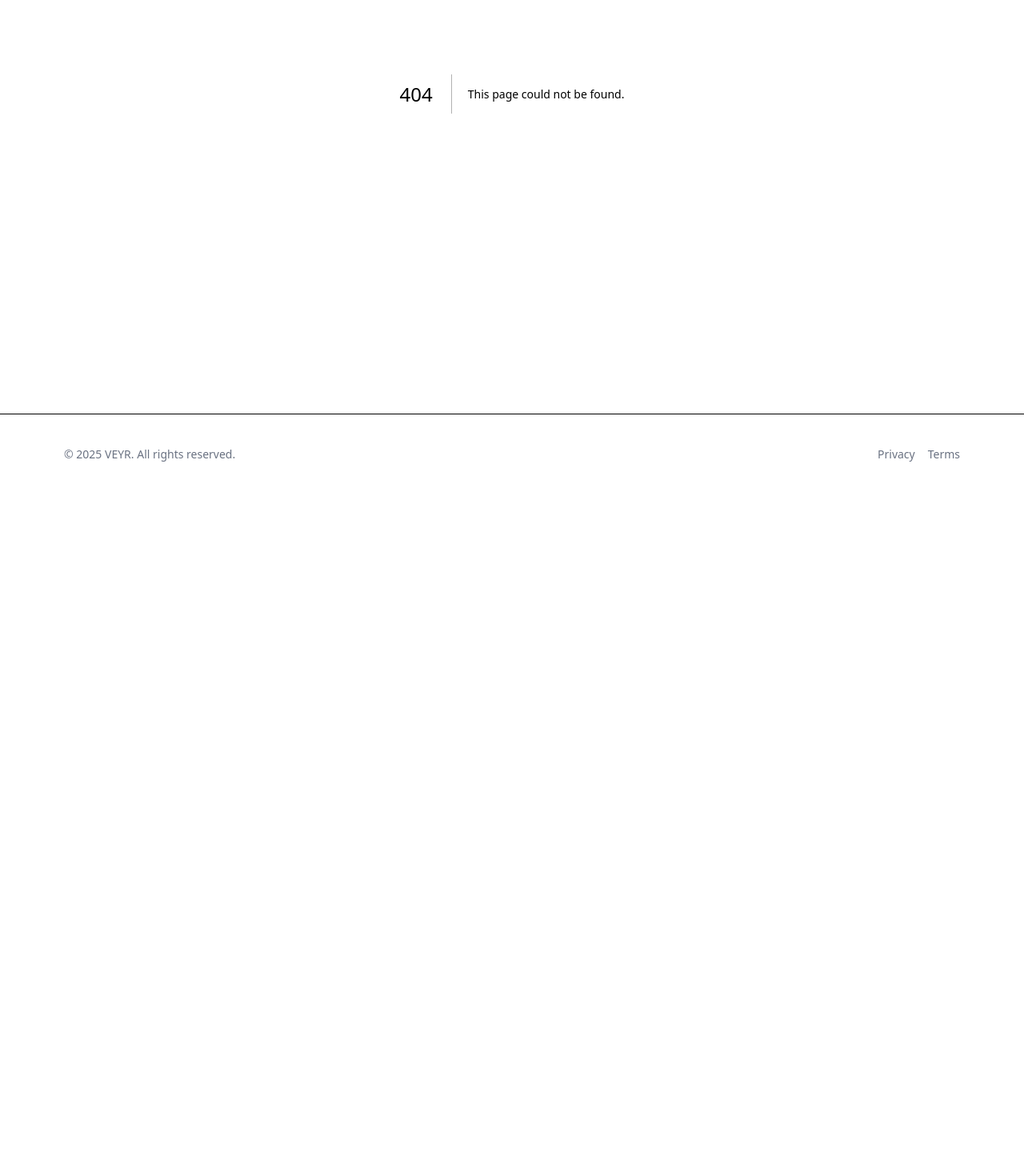
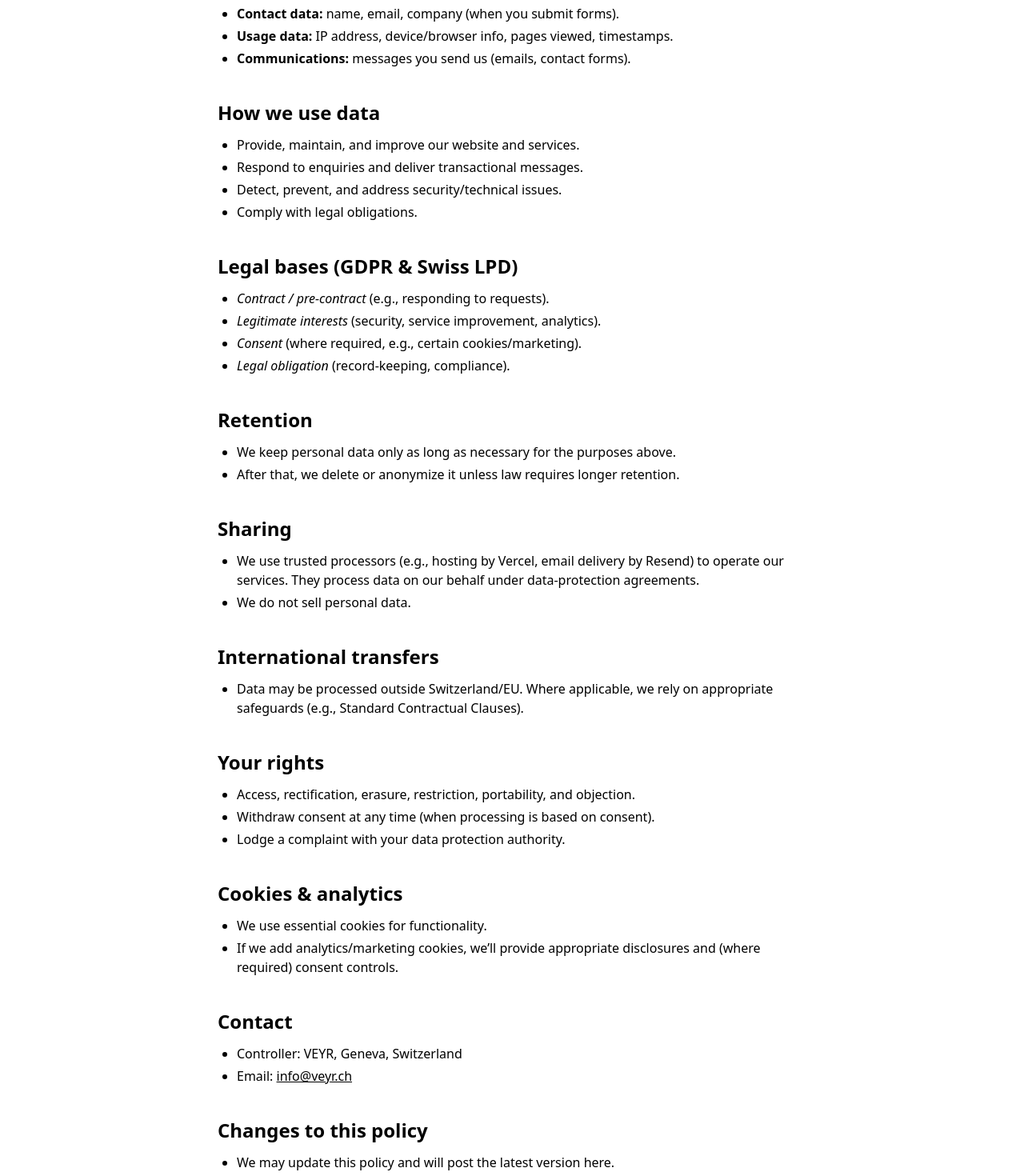
Before and after one commit to nolimitasiya/veyr-site, a Next.js app: page /privacy in a window 1280 px wide. Before the commit this address had no page. Shown: the part 340-1810 px from the top of the page at 80% size. Before the commit the page ends 958 px from the top, so only its background shows below. Built offline with nearby package versions, Linux system fonts and the light colour scheme.

Commit message:
feat(nav): hover+active underline in Header

```diff
--- a/src/app/articles/page.tsx
+++ b/src/app/articles/page.tsx
@@ -57,19 +57,6 @@ export default function SingleArticle() {
             </section>
           ))}
         </div>
-
-        <div className="mt-12 border-t pt-8 text-center md:text-left">
-          <h3 className="text-lg font-semibold mb-2">Book a demo</h3>
-          <p className="text-gray-700 mb-4">
-            See how real-time detection behavesfor your own vehicles or homes.
-          </p>
-          <Link
-            href="/#demo"
-            className="inline-block px-6 py-3 rounded-full bg-black text-white hover:bg-gray-800 transition"
-          >
-            Book a Demo
-          </Link>
-        </div>
       </article>
     </main>
   );
--- /dev/null
+++ b/src/app/privacy/page.tsx
@@ -0,0 +1,95 @@
+export const metadata = {
+  title: "Privacy Policy — VEYR",
+  description:
+    "How VEYR collects, uses, and protects your data (GDPR & Swiss LPD aligned).",
+};
+
+export default function PrivacyPage() {
+  return (
+    <main className="mx-auto max-w-3xl px-4 py-12">
+      <h1 className="!text-center !font-bold text-3xl md:text-4xl mb-6">Privacy Policy</h1>
+      <p className="text-sm opacity-70 mb-6">
+        <strong>Last updated:</strong> {new Date().toLocaleDateString()}
+      </p>
+
+      <p className="mb-6">
+        VEYR (“we”, “us”, “our”) operates veyr.ch and related services. This notice explains
+        what we collect, how we use it, and your rights.
+      </p>
+
+      <h2 className="!font-bold text-xl md:text-2xl mt-10 mb-3">What we collect</h2>
+      <ul className="list-disc pl-6 space-y-1 mb-6">
+        <li><strong>Contact data:</strong> name, email, company (when you submit forms).</li>
+        <li><strong>Usage data:</strong> IP address, device/browser info, pages viewed, timestamps.</li>
+        <li><strong>Communications:</strong> messages you send us (emails, contact forms).</li>
+      </ul>
+
+      <h2 className="!font-bold text-xl md:text-2xl mt-10 mb-3">How we use data</h2>
+      <ul className="list-disc pl-6 space-y-1 mb-6">
+        <li>Provide, maintain, and improve our website and services.</li>
+        <li>Respond to enquiries and deliver transactional messages.</li>
+        <li>Detect, prevent, and address security/technical issues.</li>
+        <li>Comply with legal obligations.</li>
+      </ul>
+
+      <h2 className="!font-bold text-xl md:text-2xl mt-10 mb-3">Legal bases (GDPR & Swiss LPD)</h2>
+      <ul className="list-disc pl-6 space-y-1 mb-6">
+        <li><em>Contract / pre-contract</em> (e.g., responding to requests).</li>
+        <li><em>Legitimate interests</em> (security, service improvement, analytics).</li>
+        <li><em>Consent</em> (where required, e.g., certain cookies/marketing).</li>
+        <li><em>Legal obligation</em> (record-keeping, compliance).</li>
+      </ul>
+
+      <h2 className="!font-bold text-xl md:text-2xl mt-10 mb-3">Retention</h2>
+      <ul className="list-disc pl-6 space-y-1 mb-6">
+        <li>We keep personal data only as long as necessary for the purposes above.</li>
+        <li>After that, we delete or anonymize it unless law requires longer retention.</li>
+      </ul>
+
+      <h2 className="!font-bold text-xl md:text-2xl mt-10 mb-3">Sharing</h2>
+      <ul className="list-disc pl-6 space-y-1 mb-6">
+        <li>
+          We use trusted processors (e.g., hosting by Vercel, email delivery by Resend) to operate our services.
+          They process data on our behalf under data-protection agreements.
+        </li>
+        <li>We do not sell personal data.</li>
+      </ul>
+
+      <h2 className="!font-bold text-xl md:text-2xl mt-10 mb-3">International transfers</h2>
+      <ul className="list-disc pl-6 space-y-1 mb-6">
+        <li>
+          Data may be processed outside Switzerland/EU. Where applicable, we rely on appropriate safeguards
+          (e.g., Standard Contractual Clauses).
+        </li>
+      </ul>
+
+      <h2 className="!font-bold text-xl md:text-2xl mt-10 mb-3">Your rights</h2>
+      <ul className="list-disc pl-6 space-y-1 mb-6">
+        <li>Access, rectification, erasure, restriction, portability, and objection.</li>
+        <li>Withdraw consent at any time (when processing is based on consent).</li>
+        <li>Lodge a complaint with your data protection authority.</li>
+      </ul>
+
+      <h2 className="!font-bold text-xl md:text-2xl mt-10 mb-3">Cookies & analytics</h2>
+      <ul className="list-disc pl-6 space-y-1 mb-6">
+        <li>We use essential cookies for functionality.</li>
+        <li>
+          If we add analytics/marketing cookies, we’ll provide appropriate disclosures
+          and (where required) consent controls.
+        </li>
+      </ul>
+
+      <h2 className="!font-bold text-xl md:text-2xl mt-10 mb-3">Contact</h2>
+      <ul className="list-disc pl-6 space-y-1 mb-6">
+        <li>Controller: VEYR, Geneva, Switzerland</li>
+        <li>Email: <a href="mailto:info@veyr.ch" className="underline">info@veyr.ch</a></li>
+      </ul>
+
+      <h2 className="!font-bold text-xl md:text-2xl mt-10 mb-3">Changes to this policy</h2>
+      <ul className="list-disc pl-6 space-y-1 mb-6">
+        <li>We may update this policy and will post the latest version here.</li>
+      </ul>
+
+    </main>
+  );
+}
--- /dev/null
+++ b/src/app/terms/page.tsx
@@ -0,0 +1,81 @@
+export const metadata = {
+  title: "Terms of Service — VEYR",
+  description: "The rules for using VEYR’s website and services.",
+};
+
+export default function TermsPage() {
+  return (
+    <main className="mx-auto max-w-3xl px-4 py-12">
+      <h1 className="!text-center !font-bold text-3xl md:text-4xl mb-6">Terms of Service</h1>
+      <p className="text-sm opacity-70 mb-6">
+        <strong>Last updated:</strong> {new Date().toLocaleDateString()}
+      </p>
+
+      <h2 className="!font-bold text-xl md:text-2xl mt-10 mb-3">1) Agreement</h2>
+      <ul className="list-disc pl-6 space-y-1 mb-6">
+        <li>By accessing veyr.ch or using our services, you agree to these Terms and our Privacy Policy.</li>
+      </ul>
+
+      <h2 className="!font-bold text-xl md:text-2xl mt-10 mb-3">2) Services</h2>
+      <ul className="list-disc pl-6 space-y-1 mb-6">
+        <li>VEYR provides website content and demonstrations relating to fleet/vehicle security.</li>
+        <li>Features may evolve over time; availability is not guaranteed.</li>
+      </ul>
+
+      <h2 className="!font-bold text-xl md:text-2xl mt-10 mb-3">3) Acceptable use</h2>
+      <ul className="list-disc pl-6 space-y-1 mb-6">
+        <li>No unlawful, harmful, or abusive activity.</li>
+        <li>No attempts to disrupt, probe, or reverse engineer systems.</li>
+        <li>No infringing, deceptive, or misleading content.</li>
+      </ul>
+
+      <h2 className="!font-bold text-xl md:text-2xl mt-10 mb-3">4) Accounts & submissions</h2>
+      <ul className="list-disc pl-6 space-y-1 mb-6">
+        <li>You warrant your submissions are accurate and you have rights to provide them.</li>
+        <li>You grant us a license to use submissions to operate and improve the service.</li>
+      </ul>
+
+      <h2 className="!font-bold text-xl md:text-2xl mt-10 mb-3">5) Third-party services</h2>
+      <ul className="list-disc pl-6 space-y-1 mb-6">
+        <li>We rely on providers (e.g., hosting, email). Their terms may apply when you interact with them.</li>
+      </ul>
+
+      <h2 className="!font-bold text-xl md:text-2xl mt-10 mb-3">6) Intellectual property</h2>
+      <ul className="list-disc pl-6 space-y-1 mb-6">
+        <li>Site content is owned by VEYR or licensors. Don’t copy, modify, or distribute without permission.</li>
+      </ul>
+
+      <h2 className="!font-bold text-xl md:text-2xl mt-10 mb-3">7) Disclaimers</h2>
+      <ul className="list-disc pl-6 space-y-1 mb-6">
+        <li>The site is provided “as is” without warranties.</li>
+        <li>Information is for general purposes and may not be error-free or fit for a particular purpose.</li>
+      </ul>
+
+      <h2 className="!font-bold text-xl md:text-2xl mt-10 mb-3">8) Liability</h2>
+      <ul className="list-disc pl-6 space-y-1 mb-6">
+        <li>To the maximum extent permitted by law, we’re not liable for indirect, incidental, or consequential damages.</li>
+        <li>Aggregate liability is limited to amounts you paid us in the 12 months before the claim (if any).</li>
+      </ul>
+
+      <h2 className="!font-bold text-xl md:text-2xl mt-10 mb-3">9) Termination</h2>
+      <ul className="list-disc pl-6 space-y-1 mb-6">
+        <li>We may suspend or terminate access for breach of these Terms or to protect the service.</li>
+      </ul>
+
+      <h2 className="!font-bold text-xl md:text-2xl mt-10 mb-3">10) Governing law</h2>
+      <ul className="list-disc pl-6 space-y-1 mb-6">
+        <li>These Terms are governed by the laws of Switzerland. Venue: Geneva, Switzerland.</li>
+      </ul>
+
+      <h2 className="!font-bold text-xl md:text-2xl mt-10 mb-3">11) Changes</h2>
+      <ul className="list-disc pl-6 space-y-1 mb-6">
+        <li>We may revise these Terms; the latest version will be posted here.</li>
+      </ul>
+
+      <h2 className="!font-bold text-xl md:text-2xl mt-10 mb-3">12) Contact</h2>
+      <ul className="list-disc pl-6 space-y-1 mb-6">
+        <li>Email: <a href="mailto:info@veyr.ch" className="underline">info@veyr.ch</a></li>
+      </ul>
+    </main>
+  );
+}
--- a/src/components/Footer.tsx
+++ b/src/components/Footer.tsx
@@ -1,11 +1,14 @@
+import Link from "next/link";
+
 export default function Footer() {
   return (
     <footer className="border-t">
       <div className="max-w-6xl mx-auto px-4 py-10 text-sm text-gray-500 flex flex-col sm:flex-row gap-3 items-center justify-between">
         <div>© {new Date().getFullYear()} VEYR. All rights reserved.</div>
         <div className="flex gap-4">
-          <a href="/privacy" className="hover:opacity-80">Privacy</a>
-          <a href="/terms" className="hover:opacity-80">Terms</a>
+          <Link href="/privacy" className="hover:opacity-80">Privacy</Link>
+          <span aria-hidden>·</span>
+          <Link href="/terms" className="hover:opacity-80">Terms</Link>
         </div>
       </div>
     </footer>
--- a/src/components/Header.tsx
+++ b/src/components/Header.tsx
@@ -1,18 +1,45 @@
+'use client';
+
 import Link from "next/link";
+import { usePathname } from "next/navigation";
 import Logo from "@/components/Logo";
 
+const NAV = [
+  { href: "/about", label: "About" },
+  { href: "/pilot", label: "Pilot Program" },
+  { href: "/articles", label: "Articles" },
+  { href: "/contact", label: "Contact Us" },
+];
+
 export default function Header() {
+  const pathname = usePathname();
+
   return (
     <header className="sticky top-0 z-[100] bg-white/90 backdrop-blur border-b">
       <div className="w-full h-14 px-4 sm:px-6 lg:px-8 flex items-center">
-        <Link href="/" className="shrink-0">
+        <Link href="/" aria-label="VEYR home" className="shrink-0">
           <Logo fontSize={32} className="origin-left" />
         </Link>
+
         <nav className="ml-auto flex items-center gap-6 text-sm md:text-base font-normal">
-          <Link href="/about" className="hover:opacity-70">About</Link>
-          <Link href="/pilot" className="hover:opacity-70">Pilot Program</Link>
-          <Link href="/articles" className="hover:opacity-70">Articles</Link>
-          <Link href="/contact" className="hover:opacity-70">Contact Us</Link>
+          {NAV.map(({ href, label }) => {
+            const isActive =
+              pathname === href ||
+              (href !== "/" && pathname.startsWith(href));
+
+            return (
+              <Link
+                key={href}
+                href={href}
+                aria-current={isActive ? "page" : undefined}
+                className={`transition-colors hover:underline underline-offset-8 decoration-2
+                  focus-visible:outline-none focus-visible:ring-2 focus-visible:ring-black/20 rounded-sm
+                  ${isActive ? "underline underline-offset-8 decoration-2 font-semibold" : ""}`}
+              >
+                {label}
+              </Link>
+            );
+          })}
         </nav>
       </div>
     </header>
```
